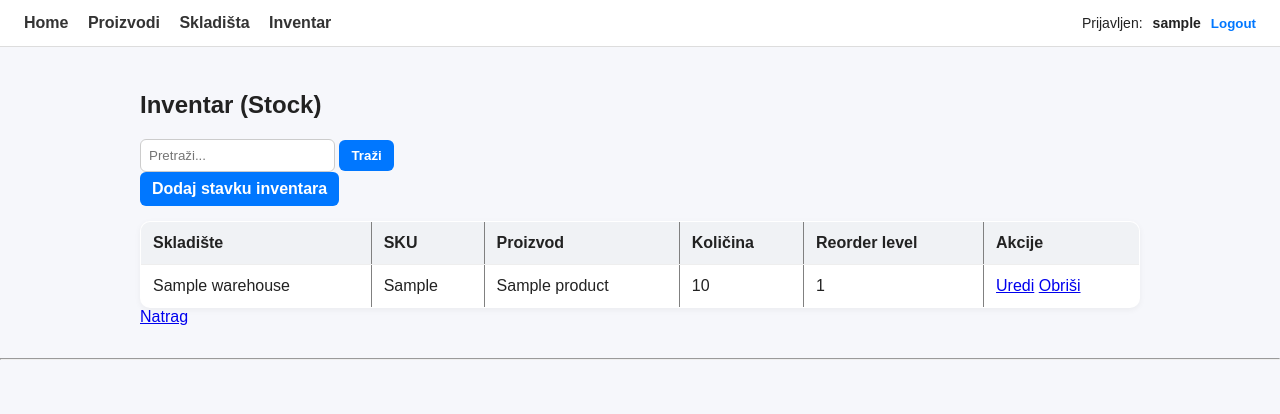
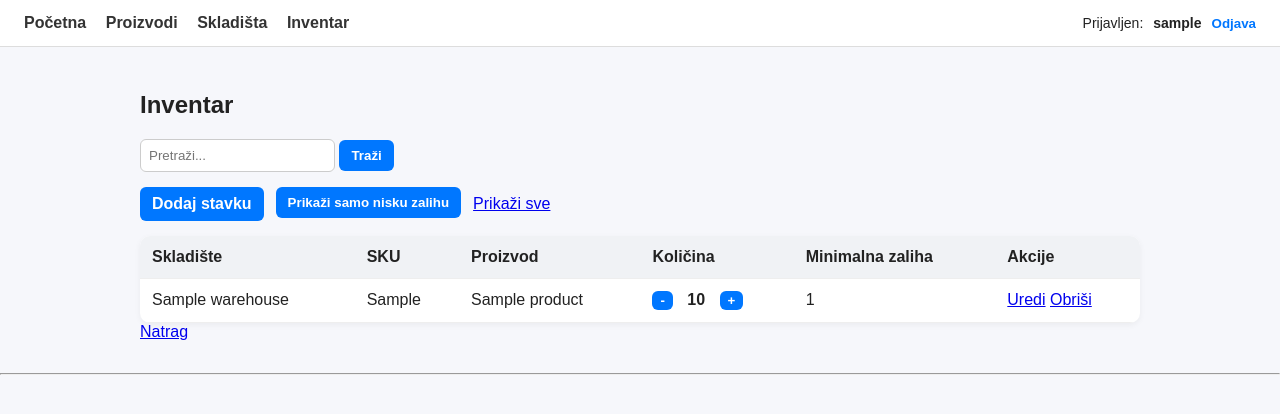
Before and after one commit to matejcicpaulo/Zavrsni_PZW_PauloMatejcic, a Django app: page /stock/ in a window 1280 px wide. Shown: the top 414 px of the page. Run offline with Django 5.2, Linux system fonts and the light colour scheme; a user stored in the database is signed in; tables that the repository leaves empty hold one stand-in row (values such as "Sample post").

Commit message:
Final: inventory system with dashboard, low stock, auth, CRUD, tests, seed

```diff
--- a/skladiste/settings.py
+++ b/skladiste/settings.py
@@ -103,7 +103,7 @@ AUTH_PASSWORD_VALIDATORS = [
 # Internationalization
 # https://docs.djangoproject.com/en/6.0/topics/i18n/
 
-LANGUAGE_CODE = 'en-us'
+LANGUAGE_CODE = 'hr'
 
 TIME_ZONE = 'UTC'
 
--- a/warehouse/templates/base.html
+++ b/warehouse/templates/base.html
@@ -60,6 +60,14 @@
         box-shadow: 0 2px 6px rgba(0,0,0,0.05);
     }
 
+    .button-group {
+    display: flex;
+    gap: 12px;
+    flex-wrap: wrap;
+    margin-top: 15px;
+    margin-bottom: 15px;
+    }
+
     table {
         width: 100%;
         border-collapse: collapse;
@@ -120,7 +128,7 @@
 
 <nav>
     <div class="left">
-        <a href="{% url 'home' %}">Home</a>
+        <a href="{% url 'home' %}">Početna</a>
         <a href="{% url 'product_list' %}">Proizvodi</a>
         <a href="{% url 'warehouse_list' %}">Skladišta</a>
         <a href="{% url 'stock_list' %}">Inventar</a>
@@ -132,10 +140,10 @@
 
             <form method="post" action="{% url 'logout' %}" style="display:inline;">
                 {% csrf_token %}
-                <button type="submit" style="background:none;color:#0077ff;padding:0;">Logout</button>
+                <button type="submit" style="background:none;color:#0077ff;padding:0;">Odjava</button>
             </form>
         {% else %}
-            <a href="{% url 'login' %}">Login</a>
+            <a href="{% url 'login' %}">Prijava</a>
             <a href="{% url 'register' %}">Registracija</a>
         {% endif %}
     </div>
--- a/warehouse/templates/home.html
+++ b/warehouse/templates/home.html
@@ -2,7 +2,7 @@
 
 {% block content %}
 
-<h1>Dashboard</h1>
+<h1>Nadzorna ploča</h1>
 
 <div class="card-row">
 
@@ -17,7 +17,7 @@
     </div>
 
     <div class="card">
-        <h3>Low stock</h3>
+        <h3>Niska zaliha</h3>
         <p style="font-size:24px; color:red;">{{ low_stock_count }}</p>
     </div>
 
--- a/warehouse/templates/products/product_list.html
+++ b/warehouse/templates/products/product_list.html
@@ -8,7 +8,7 @@
     <button type="submit">Traži</button>
 </form>
 
-<a class="button" href="{% url 'product_add' %}">Dodaj novi proizvod</a>
+<a class="button" href="{% url 'product_add' %}">Dodaj proizvod</a>
 
 <table border="1">
     <tr>
--- a/warehouse/templates/stock/stock_list.html
+++ b/warehouse/templates/stock/stock_list.html
@@ -1,22 +1,41 @@
 {% extends "base.html" %}
 
 {% block content %}
-<h2>Inventar (Stock)</h2>
+<h2>Inventar</h2>
 
 <form method="get">
     <input type="text" name="q" placeholder="Pretraži..." value="{{ request.GET.q }}">
     <button type="submit">Traži</button>
 </form>
 
-<a class="button" href="{% url 'stock_add' %}">Dodaj stavku inventara</a>
+<div class="button-group">
 
-<table border="1">
+    <a class="button" href="{% url 'stock_add' %}">
+        Dodaj stavku
+    </a>
+
+    <form method="get" style="display:inline;">
+        <input type="hidden" name="q" value="{{ request.GET.q }}">
+        <input type="hidden" name="warehouse" value="{{ request.GET.warehouse }}">
+        <input type="hidden" name="product" value="{{ request.GET.product }}">
+        <button type="submit" name="low" value="1">
+            Prikaži samo nisku zalihu
+        </button>
+    </form>
+
+    <a href="{% url 'stock_list' %}" style="align-self:center;">
+        Prikaži sve
+    </a>
+
+</div>
+
+<table>
     <tr>
         <th>Skladište</th>
         <th>SKU</th>
         <th>Proizvod</th>
         <th>Količina</th>
-        <th>Reorder level</th>
+        <th>Minimalna zaliha</th>
         <th>Akcije</th>
     </tr>
 
@@ -25,18 +44,35 @@
         <td>{{ i.warehouse.name }}</td>
         <td>{{ i.product.sku }}</td>
         <td>{{ i.product.name }}</td>
-        <td>
-            {{ i.quantity }}
+
+        <td style="white-space:nowrap;">
+            <form method="post" action="{% url 'stock_dec' i.pk %}" style="display:inline;">
+                {% csrf_token %}
+                <input type="hidden" name="next" value="{{ request.get_full_path }}">
+                <button type="submit" style="padding:2px 8px;">-</button>
+            </form>
+
+            <strong style="margin:0 10px;">{{ i.quantity }}</strong>
+
+            <form method="post" action="{% url 'stock_inc' i.pk %}" style="display:inline;">
+                {% csrf_token %}
+                <input type="hidden" name="next" value="{{ request.get_full_path }}">
+                <button type="submit" style="padding:2px 8px;">+</button>
+            </form>
+
             {% if i.quantity <= i.reorder_level %}
-                <strong style="color:red;">(LOW)</strong>
+                <strong style="color:red; margin-left:8px;">(NISKA)</strong>
             {% endif %}
         </td>
+
         <td>{{ i.reorder_level }}</td>
+
         <td>
             <a href="{% url 'stock_edit' i.pk %}">Uredi</a>
             <a href="{% url 'stock_delete' i.pk %}">Obriši</a>
         </td>
     </tr>
+
     {% empty %}
     <tr>
         <td colspan="6">Nema stavki inventara.</td>
@@ -45,4 +81,5 @@
 </table>
 
 <a href="{% url 'home' %}">Natrag</a>
+
 {% endblock %}
--- a/warehouse/urls.py
+++ b/warehouse/urls.py
@@ -16,4 +16,6 @@ urlpatterns = [
     path("stock/add/", views.StockItemCreateView.as_view(), name="stock_add"),
     path("stock/<int:pk>/edit/", views.StockItemUpdateView.as_view(), name="stock_edit"),
     path("stock/<int:pk>/delete/", views.StockItemDeleteView.as_view(), name="stock_delete"),
+    path("stock/<int:pk>/inc/", views.stock_inc, name="stock_inc"),
+    path("stock/<int:pk>/dec/", views.stock_dec, name="stock_dec"),
 ]
--- a/warehouse/views.py
+++ b/warehouse/views.py
@@ -7,8 +7,15 @@ from django.contrib.auth.mixins import LoginRequiredMixin
 from django.contrib.auth.forms import UserCreationForm
 from django.views.generic import CreateView
 from django.urls import reverse_lazy
+from django.contrib.auth.decorators import login_required
+from django.shortcuts import get_object_or_404, redirect
+from django.views.decorators.http import require_POST
+from django.utils.http import url_has_allowed_host_and_scheme
+from .forms import StockItemForm
+from django.db.models import Sum
 
 
+@login_required
 def home(request):
     total_products = Product.objects.count()
     total_warehouses = Warehouse.objects.count()
@@ -123,16 +130,42 @@ class StockItemListView(LoginRequiredMixin, ListView):
 
         return qs
 
+    def get_queryset(self):
+        qs = super().get_queryset().select_related("warehouse", "product")
+
+        q = self.request.GET.get("q")
+        warehouse_id = self.request.GET.get("warehouse")
+        product_id = self.request.GET.get("product")
+        low = self.request.GET.get("low")
+
+        if q:
+            qs = qs.filter(
+                Q(product__name__icontains=q) |
+                Q(product__sku__icontains=q) |
+                Q(warehouse__name__icontains=q)
+            )
+
+        if warehouse_id:
+            qs = qs.filter(warehouse_id=warehouse_id)
+
+        if product_id:
+            qs = qs.filter(product_id=product_id)
+
+        if low == "1":
+            qs = qs.filter(quantity__lte=F("reorder_level"))
+
+        return qs
+
 class StockItemCreateView(LoginRequiredMixin, CreateView):
     model = StockItem
-    fields = ["warehouse", "product", "quantity", "reorder_level"]
+    form_class = StockItemForm
     template_name = "stock/stock_form.html"
     success_url = reverse_lazy("stock_list")
 
 
 class StockItemUpdateView(LoginRequiredMixin, UpdateView):
     model = StockItem
-    fields = ["warehouse", "product", "quantity", "reorder_level"]
+    form_class = StockItemForm
     template_name = "stock/stock_form.html"
     success_url = reverse_lazy("stock_list")
 
@@ -146,3 +179,54 @@ class RegisterView(CreateView):
     form_class = UserCreationForm
     template_name = "registration/register.html"
     success_url = reverse_lazy("login")
+
+@require_POST
+def stock_inc(request, pk):
+    item = get_object_or_404(StockItem, pk=pk)
+    item.quantity += 1
+    item.save()
+
+    next_url = request.POST.get("next")
+    if next_url and url_has_allowed_host_and_scheme(next_url, allowed_hosts={request.get_host()}):
+        return redirect(next_url)
+
+    return redirect("stock_list")
+
+
+@require_POST
+def stock_dec(request, pk):
+    item = get_object_or_404(StockItem, pk=pk)
+    if item.quantity > 0:
+        item.quantity -= 1
+        item.save()
+
+    next_url = request.POST.get("next")
+    if next_url and url_has_allowed_host_and_scheme(next_url, allowed_hosts={request.get_host()}):
+        return redirect(next_url)
+
+    return redirect("stock_list")
+
+@require_POST
+def stock_inc(request, pk):
+    item = get_object_or_404(StockItem, pk=pk)
+
+    total = (
+        StockItem.objects
+        .filter(warehouse=item.warehouse)
+        .aggregate(total=Sum("quantity"))
+        .get("total") or 0
+    )
+
+    if total >= item.warehouse.capacity:
+        next_url = request.POST.get("next")
+        if next_url and url_has_allowed_host_and_scheme(next_url, allowed_hosts={request.get_host()}):
+            return redirect(next_url)
+        return redirect("stock_list")
+
+    item.quantity += 1
+    item.save()
+
+    next_url = request.POST.get("next")
+    if next_url and url_has_allowed_host_and_scheme(next_url, allowed_hosts={request.get_host()}):
+        return redirect(next_url)
+    return redirect("stock_list")
```
Also changed, not shown: warehouse/forms.py (added, +36 -0 lines).
